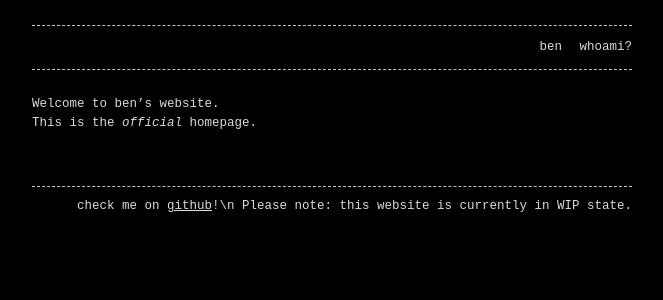
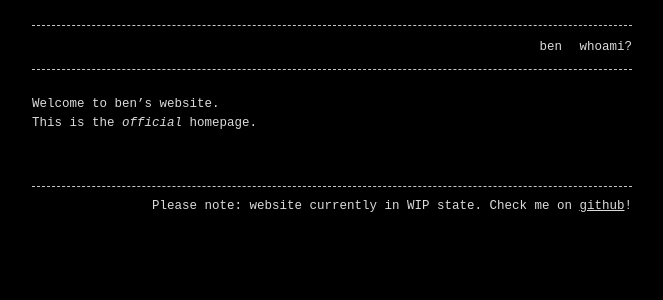
Before and after one commit to 0708090/0708090.github.io, a Jekyll site: the page built from index.md, in a window 1280 px wide. Shown: the top 300 px of the page, without its empty margins (308-971 px from the left). Built offline with Jekyll 4.4.1, drawn with Linux system fonts in a browser that asks for light colours.

Commit message:
Update _config.yml

```diff
--- a/_config.yml
+++ b/_config.yml
@@ -4,7 +4,7 @@ header_pages:
   - index.md
   - about.md
 
-footer: 'check me on <a href="https://github.com">github</a>!\n Please note: this website is currently in WIP state.'
+footer: 'Please note: website currently in WIP state. Check me on <a href="https://github.com">github</a>!'
 
 plugins:
   - jekyll-seo-tag
```
